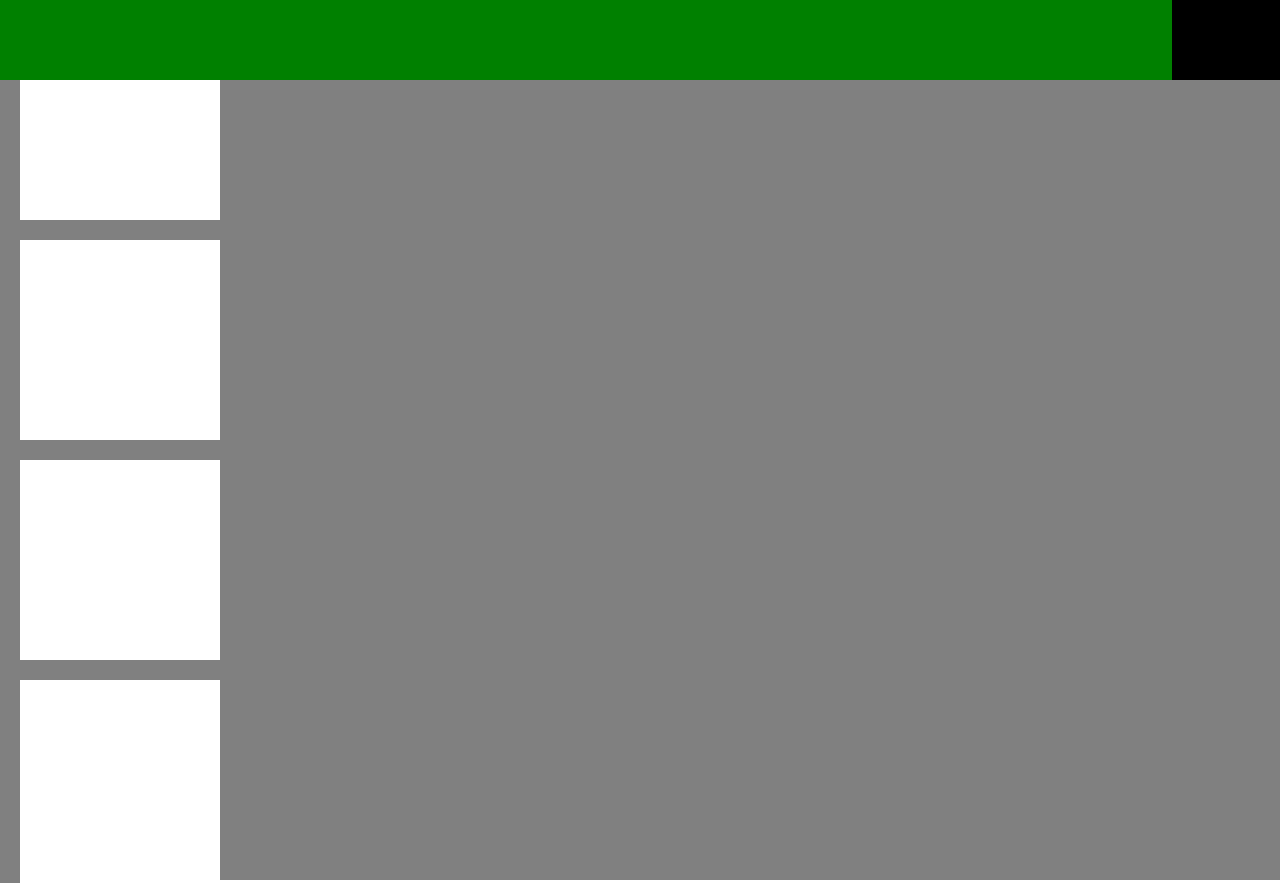
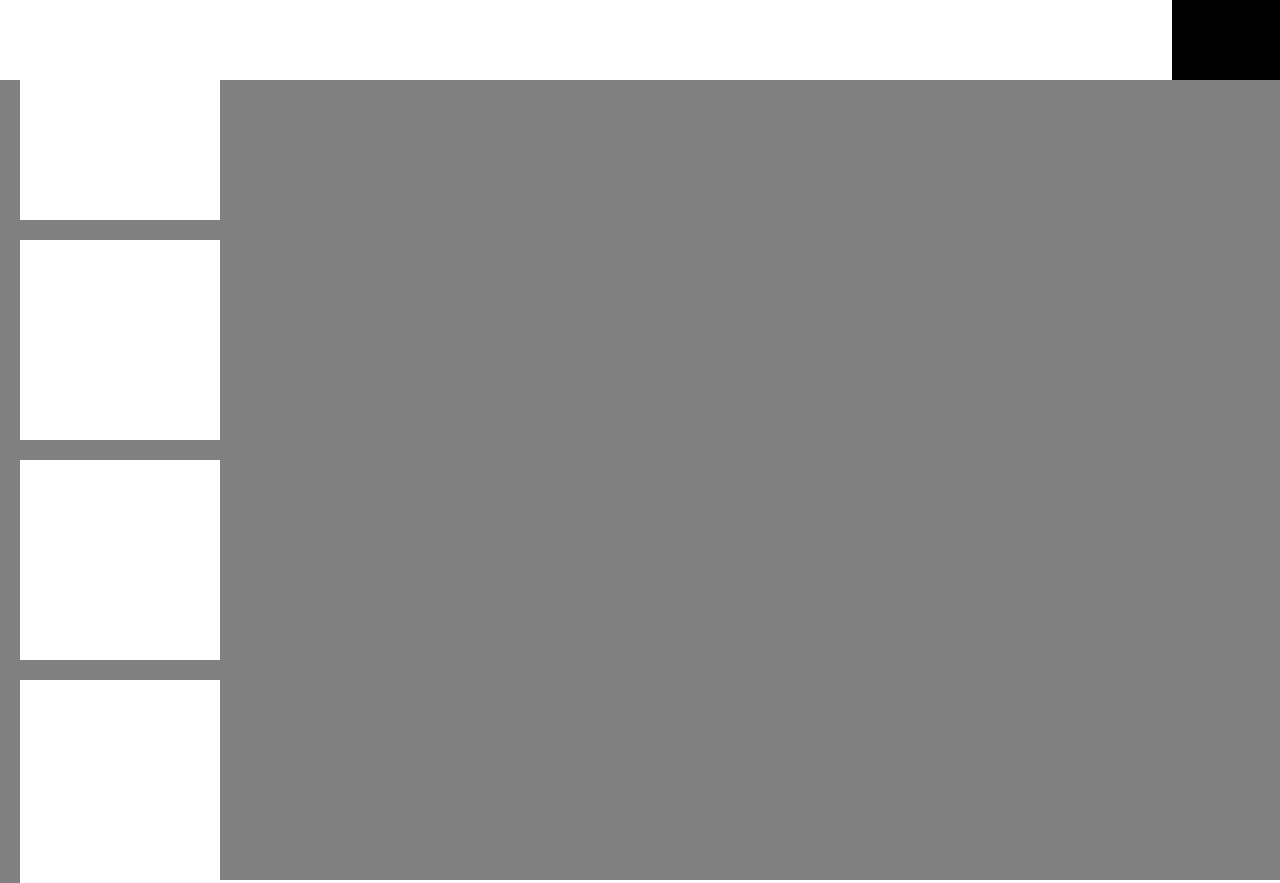
Before and after one commit to hndihano/hw2, a plain HTML site: page index.html in a window 1280 px wide. Shown: the top 883 px of the page. Drawn offline with Linux system fonts and the light colour scheme.

Commit message:
Update pos.css

```diff
--- a/css/pos.css
+++ b/css/pos.css
@@ -6,7 +6,7 @@ nav{
     position: fixed;
     width: 100%;
     height: 80px;
-    background-color: green;
+    background-color: white;
     box-shadow: 8px;
     position: fixed;
 border-bottom: black;
```
